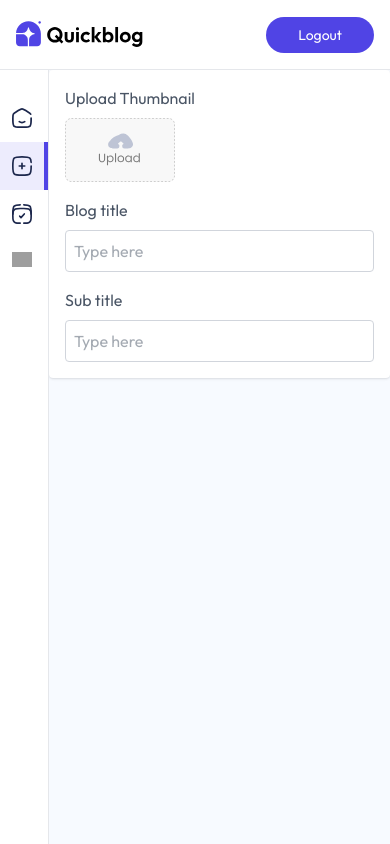
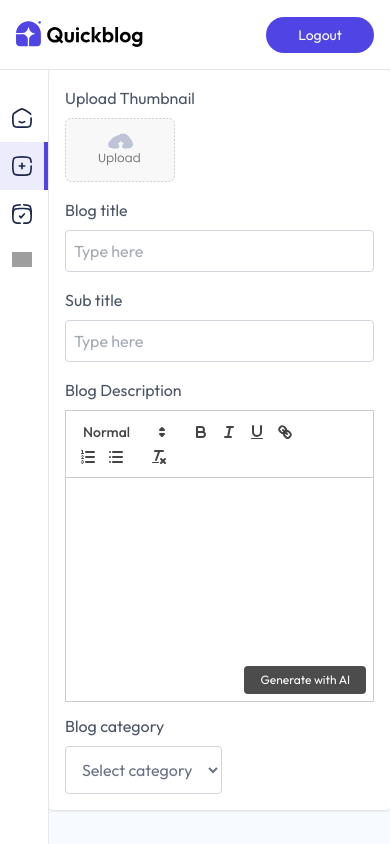
Before and after one commit to yogeshNavghane67/FortBlog, a React (Vite) app in the folder client/: page /admin/addBlog in a window 390 px wide. Built offline with nearby package versions, Linux system fonts and the light colour scheme; grey boxes are pictures that could not be loaded.

Commit message:
add blog Description

```diff
--- a/client/package.json
+++ b/client/package.json
@@ -12,6 +12,7 @@
   "dependencies": {
     "@tailwindcss/vite": "^4.1.11",
     "motion": "^12.23.3",
+    "quill": "^2.0.3",
     "react": "^19.1.0",
     "react-dom": "^19.1.0",
     "react-router-dom": "^7.6.3",
--- a/client/src/App.jsx
+++ b/client/src/App.jsx
@@ -8,6 +8,7 @@
 import Comments from './pages/admin/Comments'
 import ListBlog from './pages/admin/ListBlog'
 import Login from './components/admin/Login'
+import 'quill/dist/quill.snow.css'
 
 const App = () => {
   return (
--- a/client/src/pages/admin/AddBlog.jsx
+++ b/client/src/pages/admin/AddBlog.jsx
@@ -1,17 +1,32 @@
-import { useState } from "react";
-import { assets } from "../../assets/assets"
+import { useEffect, useRef, useState } from "react";
+import { assets, blogCategories } from "../../assets/assets"
+import Quill from 'quill'
 
 const AddBlog = () => {
+
+  const editorRef = useRef(null)
+  const quillRef = useRef(null)
 
   const [image,setImage] = useState(false);
   const [title,setTitle] = useState('');
   const [subTitle,setSubTitle] = useState('');
-  const [subCatrgory,setSubCategory] = useState('Startup');
-  const [isPublished,setPublished] = useState(false);
+  const [category,setCategory] = useState('Startup');
+  const [isPublished,setIsPublished] = useState(false);
+
+  const generateContent = async () => {
+
+  }
 
   const onSubmitHandler = async (e) => {
     e.preventDefault();
   }
+
+  useEffect(()=>{
+    // Initial Quill only once
+    if(!quillRef.current && editorRef.current){
+      quillRef.current = new Quill(editorRef.current, {theme: 'snow'})
+    }
+  },[])
 
   return (
     <form onSubmit={onSubmitHandler} className="flex-1 bg-blue-50/50 text-gray-600 h-full overflow-scroll">
@@ -30,6 +45,19 @@
         <input type="text" placeholder="Type here" required className="w-full max-w-lg mt-2 p-2 border
          border-gray-300 outline-none rounded" onChange={e=> setSubTitle(e.target.value)} value={subTitle}/>
 
+         <p className="mt-4">Blog Description</p>
+         <div className="max-w-lg h-74 pb-16 sm:pb-10 pt-2 relative">
+          <div ref={editorRef}></div>
+          <button type="button" onClick={generateContent} className="absolute bottom-1 right-2 ml-2 text-xs text-white bg-black/70 px-4 py-1.5 rounded hover:underline cursor-pointer">Generate with AI</button>
+         </div>
+
+         <p className="mt-4">Blog category</p>
+         <select onChange={e => setCategory(e.target.value)} name="category" className="mt-2 px-3 py-3 border text-gray-500 border-gray-300 outline-none rounded">
+          <option value="">Select category</option>
+          {blogCategories.map((item, index)=>{
+            return <option key={index} value={item}>{item}</option>
+          })}
+         </select>
       </div>
     </form>
   )
```
Also changed, not shown: 1 other file (tests, documents, lock files or other folders).
